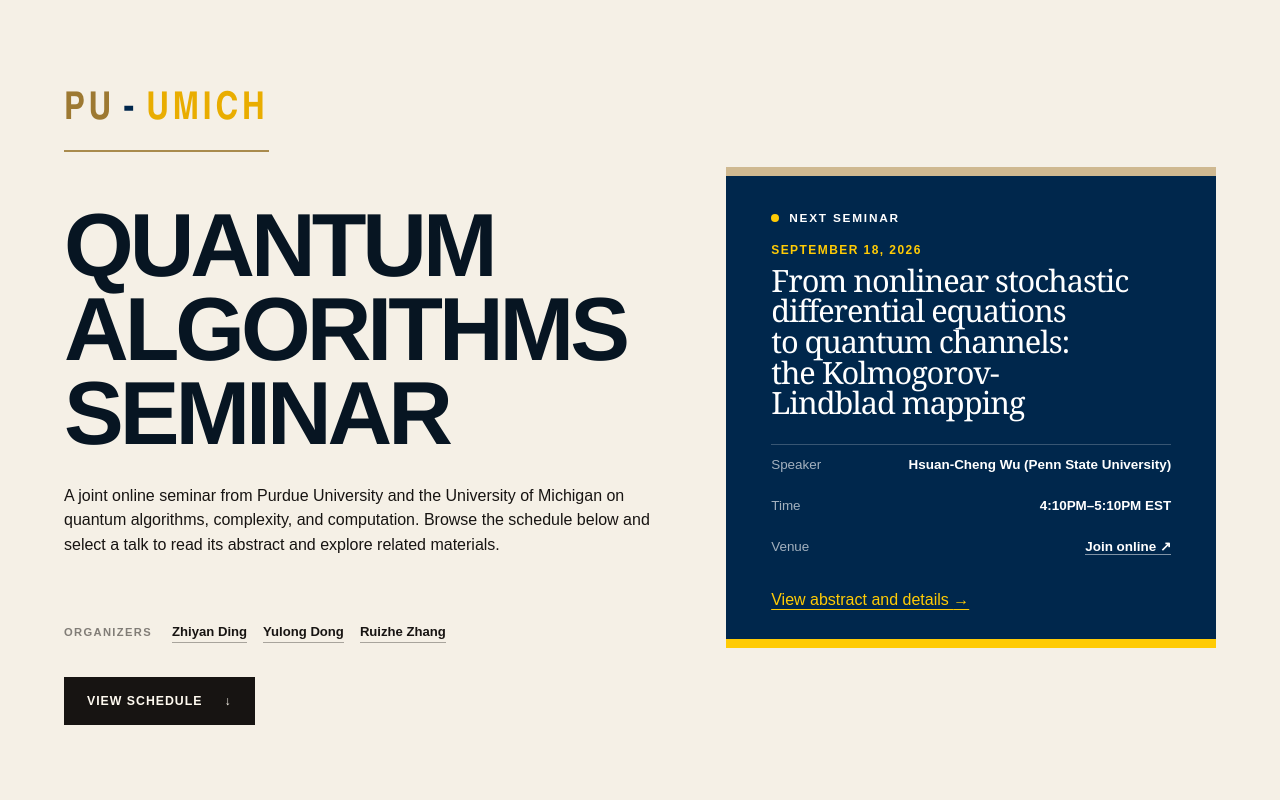
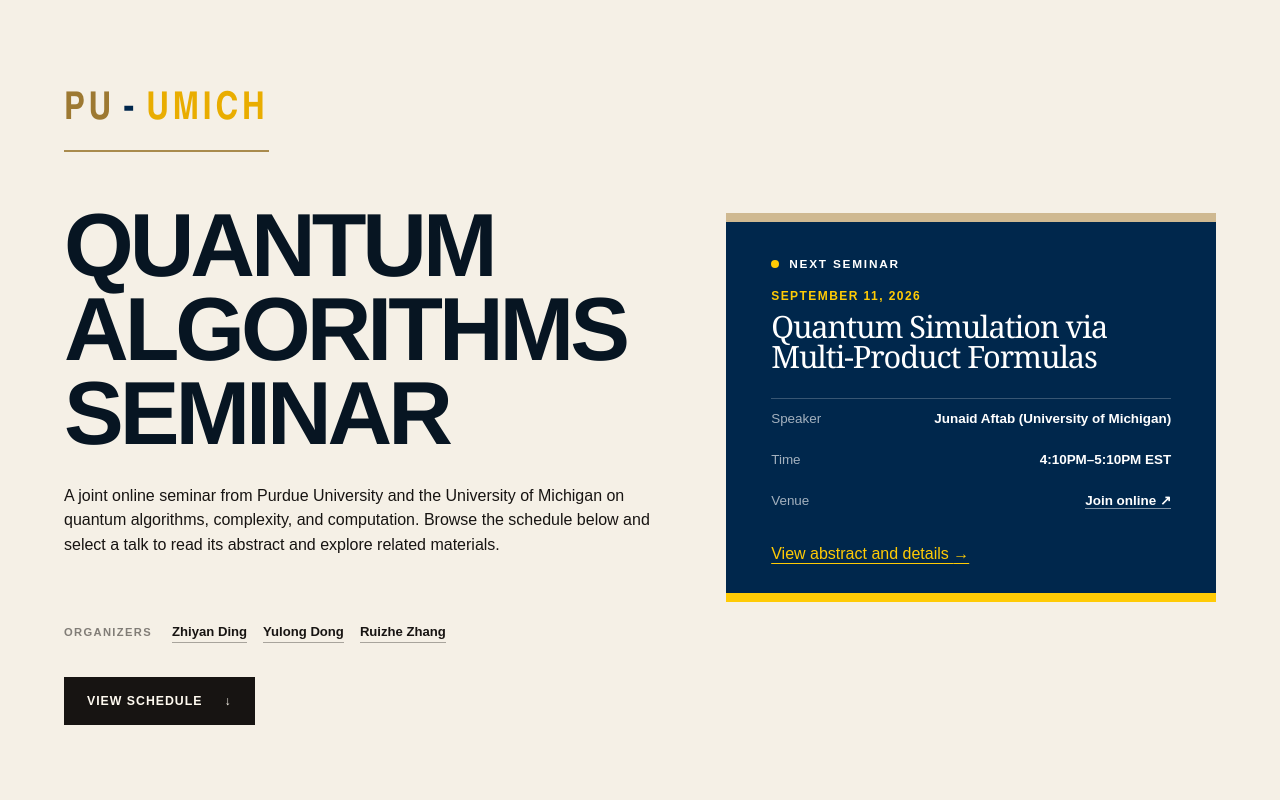
Before and after one commit to zrz1996/purdue-umich-quantum-algorithms-seminar, a Next.js app: page / in a window 1280 px wide. Shown: the top 800 px of the page. Built offline with nearby package versions, Linux system fonts and the light colour scheme.

Commit message:
update next-talk

```diff
--- /dev/null
+++ b/app/components/next-talk.tsx
@@ -0,0 +1,57 @@
+'use client';
+
+import Link from 'next/link';
+import { useSyncExternalStore } from 'react';
+import { getNextTalk, meetingLink, talkTitle } from '../data/talks';
+
+function subscribe(onChange: () => void) {
+  const interval = window.setInterval(onChange, 60_000);
+  window.addEventListener('focus', onChange);
+
+  return () => {
+    window.clearInterval(interval);
+    window.removeEventListener('focus', onChange);
+  };
+}
+
+// Static exports cannot know the visitor's current date. Select after hydration.
+function getServerSnapshot() {
+  return undefined;
+}
+
+export default function NextTalk() {
+  const nextTalk = useSyncExternalStore(subscribe, getNextTalk, getServerSnapshot);
+
+  if (!nextTalk) return null;
+
+  return (
+    <aside className="next-talk" aria-labelledby="next-talk-heading">
+      <div className="next-talk-content">
+        <div className="card-label">
+          <span className="pulse" aria-hidden="true" /> Next seminar
+        </div>
+        <p className="talk-date">{nextTalk.date}</p>
+        <h2 id="next-talk-heading">
+          <Link href={`/talks/${nextTalk.slug}/`}>{talkTitle(nextTalk)}</Link>
+        </h2>
+        <dl>
+          <div>
+            <dt>Speaker</dt>
+            <dd>{nextTalk.speaker}</dd>
+          </div>
+          <div>
+            <dt>Time</dt>
+            <dd>{nextTalk.time}</dd>
+          </div>
+          <div>
+            <dt>Venue</dt>
+            <dd><a href={meetingLink} target="_blank" rel="noreferrer">Join online ↗</a></dd>
+          </div>
+        </dl>
+        <Link className="next-talk-details" href={`/talks/${nextTalk.slug}/`}>
+          View abstract and details <span aria-hidden="true">→</span>
+        </Link>
+      </div>
+    </aside>
+  );
+}
--- a/app/data/talks.ts
+++ b/app/data/talks.ts
@@ -104,8 +104,14 @@
   },
 ];
 
-// Change this slug after each seminar to feature the next scheduled talk.
-export const nextTalk = talks.find((talk) => talk.slug === '2026-09-18-hsuan-cheng-wu');
+// Keep today's talk featured until the calendar day ends in Eastern time.
+export function getNextTalk(now = new Date()) {
+  const today = new Date(
+    now.toLocaleDateString('en-US', { timeZone: 'America/New_York' }),
+  );
+
+  return talks.find((talk) => new Date(talk.date) >= today);
+}
 
 export function talkTitle(talk: Talk) {
   return talk.title.trim() && talk.title !== 'TBD'
--- a/app/page.tsx
+++ b/app/page.tsx
@@ -1,5 +1,6 @@
 import Link from 'next/link';
-import { meetingLink, nextTalk, talks, talkTitle } from './data/talks';
+import NextTalk from './components/next-talk';
+import { talks, talkTitle } from './data/talks';
 
 export default function Home() {
   return (
@@ -30,34 +31,7 @@
           </div>
         </div>
 
-        {nextTalk && <aside className="next-talk" aria-labelledby="next-talk-heading">
-          <div className="next-talk-content">
-            <div className="card-label">
-              <span className="pulse" aria-hidden="true" /> Next seminar
-            </div>
-            <p className="talk-date">{nextTalk.date}</p>
-            <h2 id="next-talk-heading">
-              <Link href={`/talks/${nextTalk.slug}/`}>{talkTitle(nextTalk)}</Link>
-            </h2>
-            <dl>
-              <div>
-                <dt>Speaker</dt>
-                <dd>{nextTalk.speaker}</dd>
-              </div>
-              <div>
-                <dt>Time</dt>
-                <dd>{nextTalk.time}</dd>
-              </div>
-              <div>
-                <dt>Venue</dt>
-                <dd><a href={meetingLink} target="_blank" rel="noreferrer">Join online ↗</a></dd>
-              </div>
-            </dl>
-            <Link className="next-talk-details" href={`/talks/${nextTalk.slug}/`}>
-              View abstract and details <span aria-hidden="true">→</span>
-            </Link>
-          </div>
-        </aside>}
+        <NextTalk />
       </section>
 
       <section className="schedule section" id="schedule">
```
Also changed, not shown: 1 other file (tests, documents, lock files or other folders).
